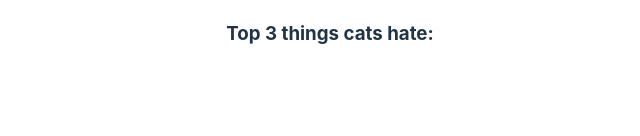
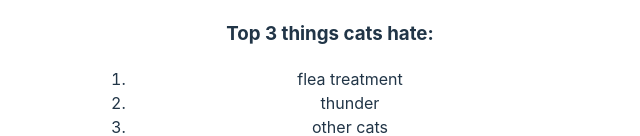
Before and after one commit to obyedov/cat-photo-app, a React (Vite) app: page / in a window 1280 px wide. Shown: the part 816-952 px from the top of the page, without its empty margins (310-950 px from the left). Before the commit the page ends 915 px from the top, so only its background shows below. Built offline with nearby package versions, Linux system fonts and the light colour scheme.

Commit message:
Add new list

```diff
--- a/src/App.tsx
+++ b/src/App.tsx
@@ -32,6 +32,12 @@ function App() {
                         <figcaption>Cats <em>love</em> lasagna</figcaption>
                     </figure>
                     <h3>Top 3 things cats hate:</h3>
+                    <ol>
+                        <li>flea treatment</li>
+                        <li>thunder</li>
+                        <li>other cats</li>
+                    </ol>
+                    <figure> </figure>
                 </section>
             </main>
         </>
```
